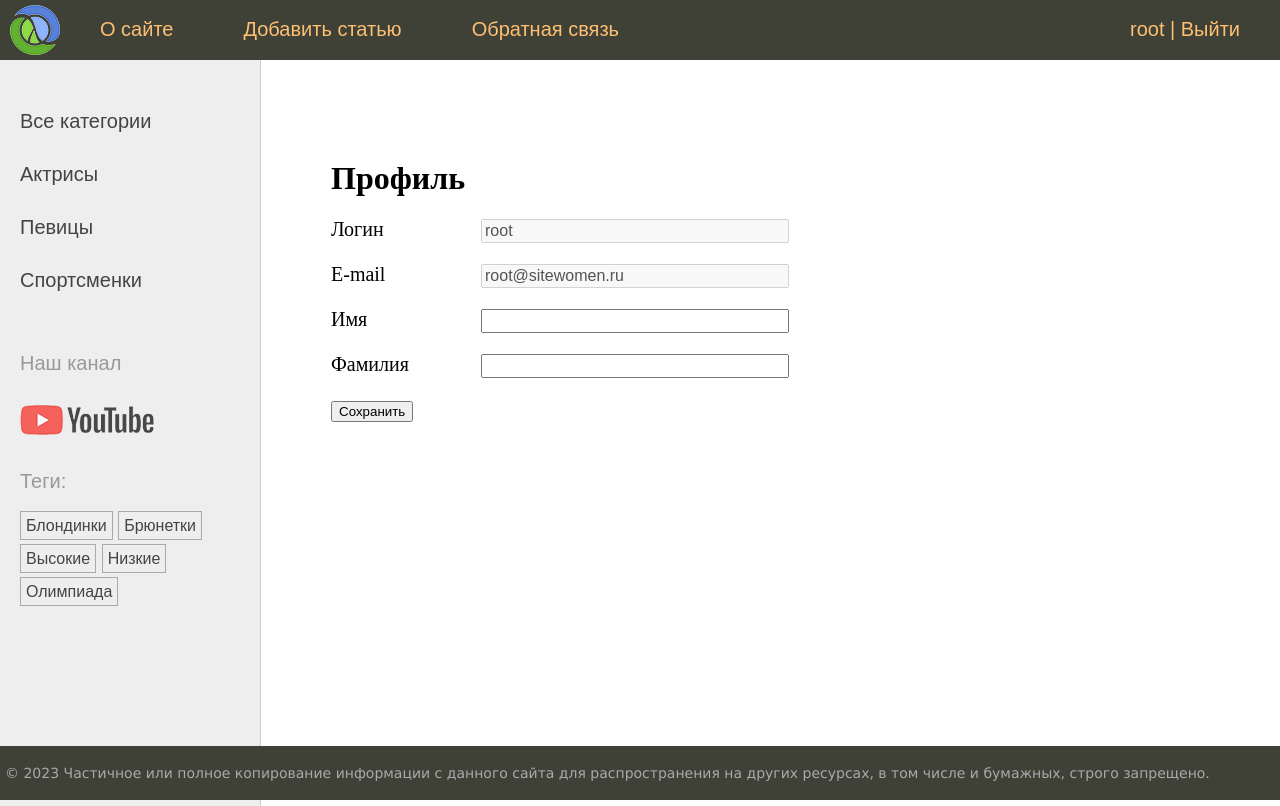
After one commit to hijeck11/selfedu, a Django app: page /users/profile/ in a window 1280 px wide. The commit adds this page. Run offline with Django 5.2, Linux system fonts and the light colour scheme; a user stored in the database is signed in; data comes from the database, SQL or seed files in the repository; both versions use the stored data as it was after the commit; parts of the project's set-up code (start-up, migrations or seed data) failed here and were passed over.

```diff
--- a/sitewomen/sitewomen/settings.py
+++ b/sitewomen/sitewomen/settings.py
@@ -148,3 +148,8 @@
 
 LOGOUT_REFIRECT_URL = 'home'
 # задает URL  адрес, на который перенаправляется пользователь после входа.
+
+AUTHENTICATION_BACKENDS = [
+    'django.contrib.auth.backends.ModelBackend',
+    'users.authentication.EmailAuthBackends',
+]
--- a/sitewomen/templates/base.html
+++ b/sitewomen/templates/base.html
@@ -22,7 +22,7 @@
 {% endfor %}
 <!--ниже сделано отображение входа/выхода и рестирации в меню-->
 {% if user.is_authenticated %}
-				<li class="last"> {{user.username}}  |  <a href="{% url 'users:logout' %}">Выйти</a></li>
+				<li class="last"><a href="{% url 'users:profile' %}">{{user.username}}</a>  |  <a href="{% url 'users:logout' %}">Выйти</a></li>
 {% else %}
 	<li class="last"><a href="{% url 'users:login' %}">Ввойти</a>  |  <a href="{% url 'users:register' %}">Регистрация</a></li>
 {% endif %}
--- a/sitewomen/users/forms.py
+++ b/sitewomen/users/forms.py
@@ -41,3 +41,20 @@ class RegisterUserForm(UserCreationForm):
             raise forms.ValidationError("Такой E-mail уже существует!")
         return email
     # проверка при регистрации на уникальность почты
+
+
+class ProfileUserForm(forms.ModelForm):
+    username = forms.CharField(disabled=True, label="Логин", widget=forms.TextInput(attrs={'class': 'form-input'}))
+    email = forms.CharField(disabled=True, label='E-mail',  widget=forms.TextInput(attrs={'class': 'form-input'}))
+    # disable=True - выключает редактирование этих полей
+    class Meta:
+        model = get_user_model()
+        fields = ['username', 'email', 'first_name', 'last_name']
+        labels = {
+            'first_name': 'Имя',
+            'last_name': 'Фамилия',
+        }
+        widgets = {
+            'first_name': forms.TextInput(attrs={'class': 'form-input'}),
+            'last_name': forms.TextInput(attrs={'class': 'form-input'}),
+        }
--- /dev/null
+++ b/sitewomen/users/templates/users/profile.html
@@ -0,0 +1,17 @@
+{% extends 'base.html' %}
+
+{% block content %}
+<h1>Профиль</h1>
+
+<form method="post">
+    {% csrf_token %}
+    <div class="from-error">{{ form.non_field_errors }}</div>
+    {% for f in form %}
+    <p><label class="form-label" for="{{ f.id_for_label }}">{{ f.label }}</label>{{ f }}</p>
+    <div class="form-error">{{ f.errors }}</div>
+    {% endfor %}
+
+    <p><button type="submit">Сохранить</button></p>
+</form>
+
+{% endblock %}
--- a/sitewomen/users/urls.py
+++ b/sitewomen/users/urls.py
@@ -9,4 +9,5 @@ urlpatterns = [
     path('login/', views.LoginUser.as_view(), name='login'),
     path('logout/', LogoutView.as_view(), name='logout'),
     path('register/', views.RegisterUser.as_view(), name='register'),
+    path('profile/', views.ProfileUser.as_view(), name='profile'),
 ]
--- a/sitewomen/users/views.py
+++ b/sitewomen/users/views.py
@@ -1,12 +1,13 @@
-from django.contrib.auth import authenticate, login, logout
+from django.contrib.auth import authenticate, login, logout, get_user_model
 from django.contrib.auth.forms import AuthenticationForm
+from django.contrib.auth.mixins import LoginRequiredMixin
 from django.contrib.auth.views import LoginView
 from django.http import HttpResponse, HttpResponseRedirect
 from django.shortcuts import render
 from django.urls import reverse, reverse_lazy
-from django.views.generic import CreateView
+from django.views.generic import CreateView, UpdateView
 
-from .forms import LoginUserForm, RegisterUserForm
+from .forms import LoginUserForm, RegisterUserForm, ProfileUserForm
 
 
 class LoginUser(LoginView):
@@ -24,17 +25,15 @@ class RegisterUser(CreateView):
     extra_context = {'title': 'Регистрация'}
     success_url = reverse_lazy('users:login')
 
-# def register(request):
-#     if request.method == 'POST':
-#         form = RegisterUserForm(request.POST)
-#         if form.is_valid():
-#             user = form.save(commit=False)
-#             user.set_password(form.cleaned_data['password'])
-#             user.save()
-#             return render(request, 'users/register_done.html')
-#         else:
-#             form = RegisterUserForm()
-#         return render(request, 'users/register.html', {'form': form})
-#
-#     form = RegisterUserForm()
-#     return render(request, 'users/register.html', {'form': form})
+
+class ProfileUser(LoginRequiredMixin, UpdateView):
+    model = get_user_model()
+    form_class = ProfileUserForm
+    template_name = 'users/profile.html'
+    extra_context = {'title': 'Профиль пользователя'}
+
+    def get_success_url(self):
+        return reverse_lazy('users:profile')
+
+    def get_object(self, queryset=None):
+        return self.request.user
```
Also changed, not shown: sitewomen/users/authentication.py (added, +21 -0 lines), sitewomen/db.sqlite3.
